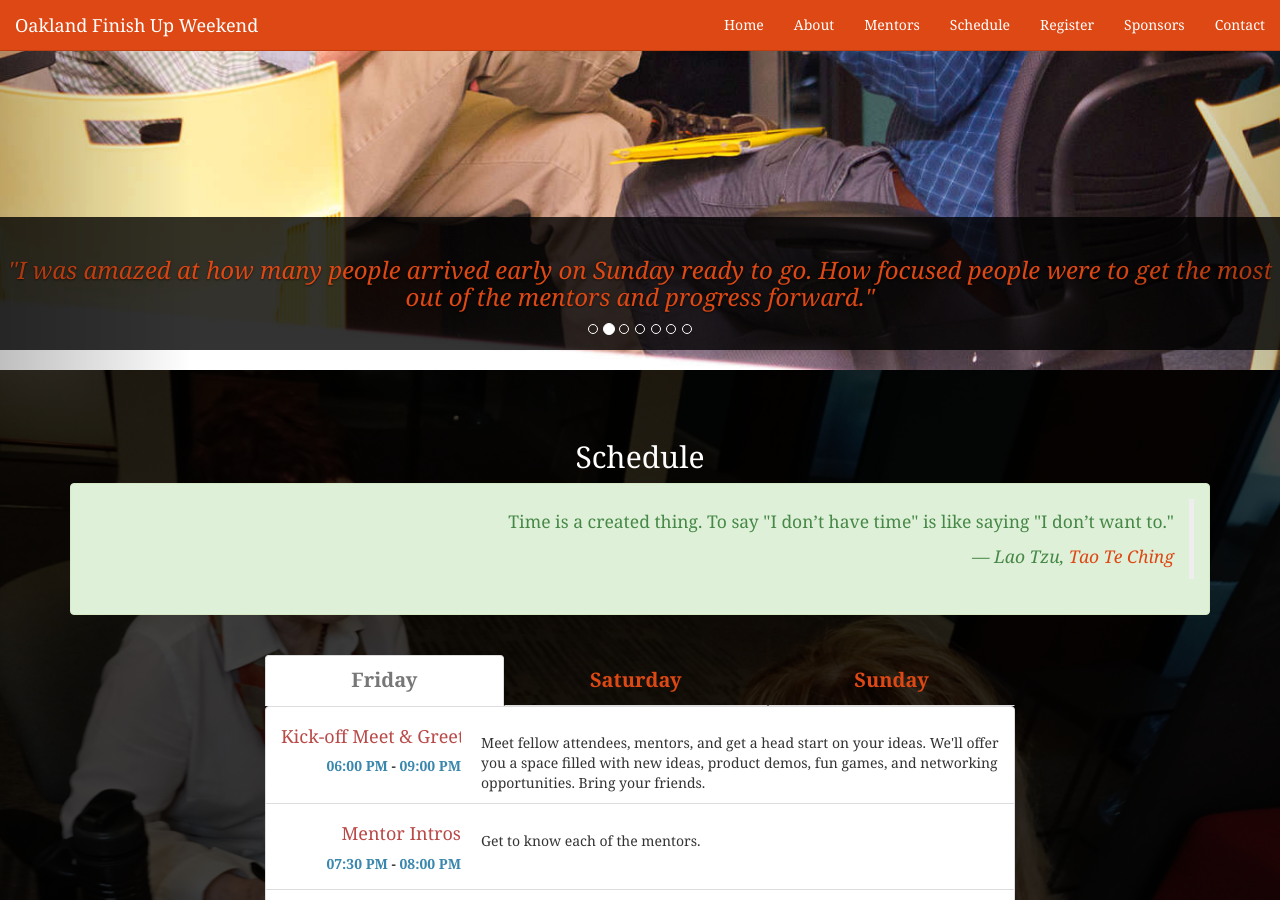
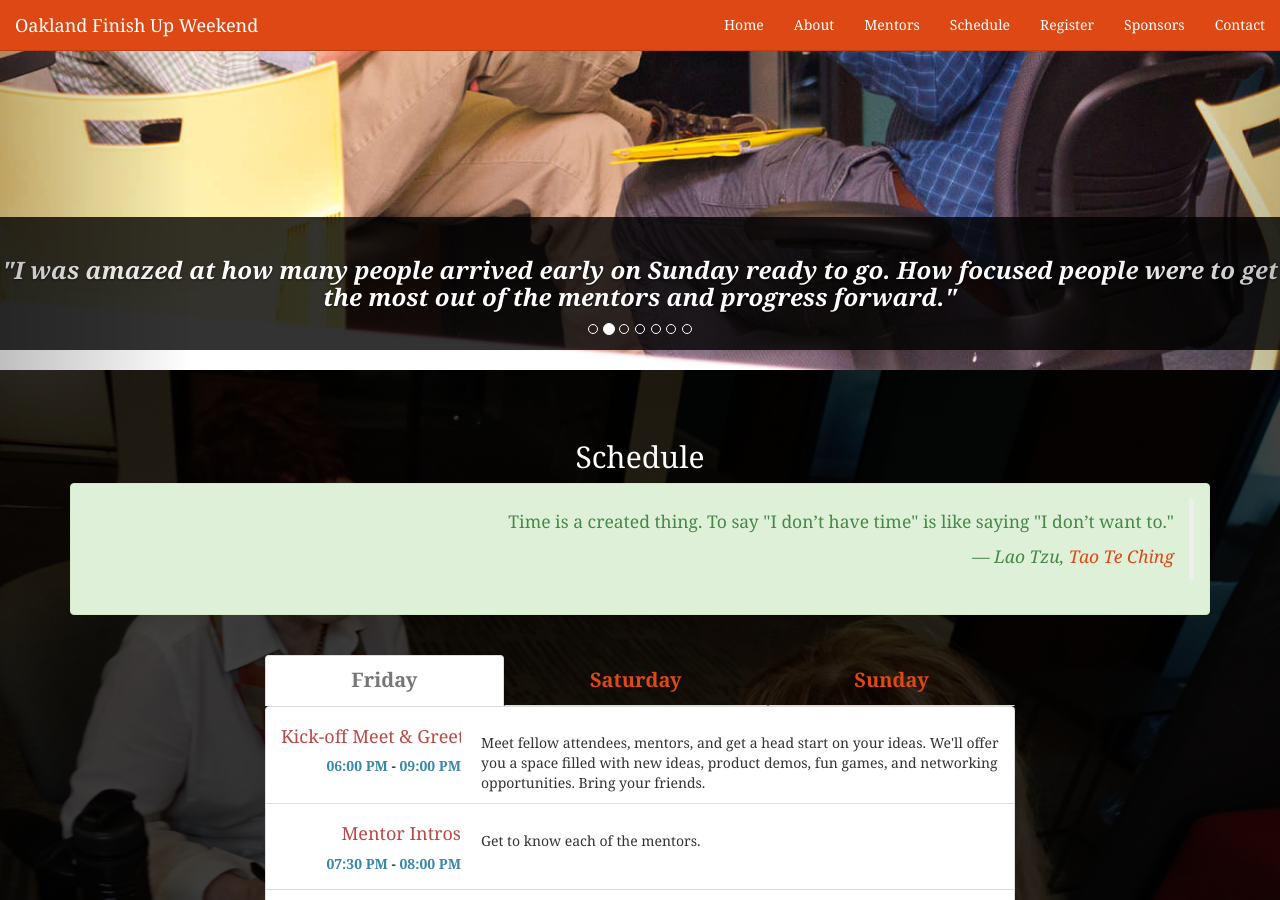
Before and after one commit to oaklandfinishup/oaklandfinishup.com, a Jekyll site: the page built from index.html, in a window 1280 px wide and 900 px high, scrolled down 530 px. Built offline with Jekyll 4.4.1, drawn with Linux system fonts in a browser that asks for light colours; nearby versions of some CDN libraries; comment, search, counter and statistics services are not loaded.

Commit message:
Make the quotes bold instead of colorized

```diff
--- a/_includes/home.html
+++ b/_includes/home.html
@@ -31,7 +31,7 @@
             </div><!--.col-md-6 col-sm-12-->
           </div>
           {% endif %}
-          <h3 class="text-primary"><em>"{{ slide.caption }}"</em></h3>
+          <h3><strong><em>"{{ slide.caption }}"</em></strong></h3>
         </div>
       </div><!--.item-->
     {% endfor %}
```
